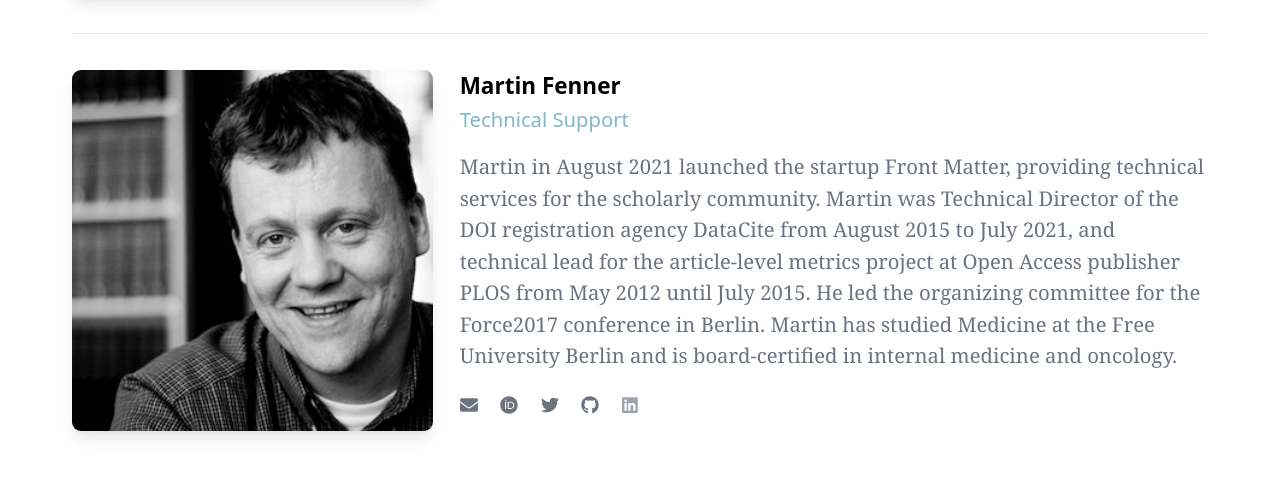
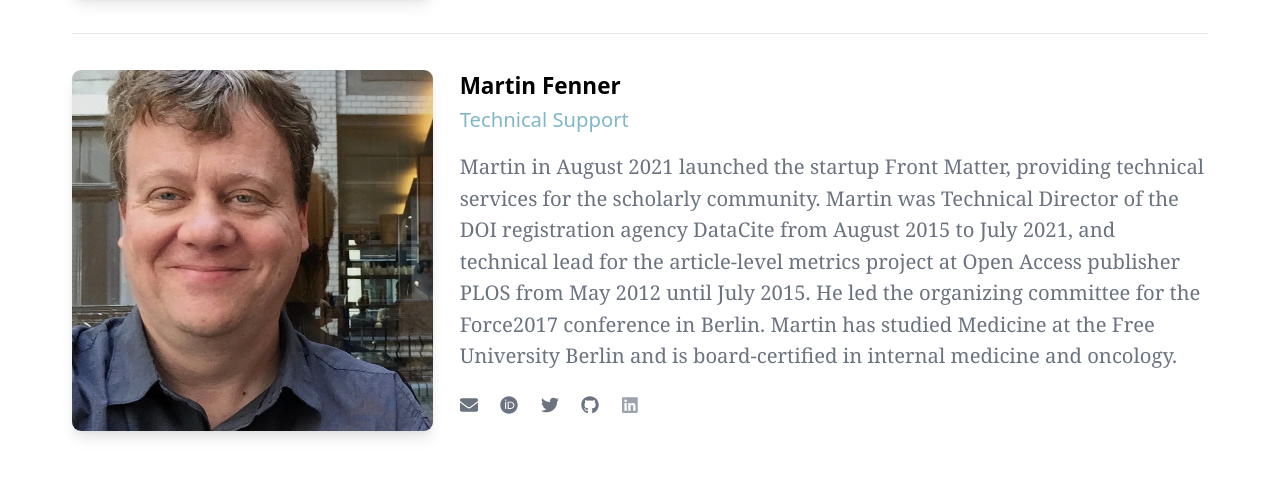
Before and after one commit to force11/upstream, a Next.js app: page /team in a window 1280 px wide. Shown: the part 1873-2354 px from the top of the page. Built offline with nearby package versions, Linux system fonts and the light colour scheme; a web font is replaced by a local one.

Commit message:
change picture for martin

```diff
--- a/components/Team.tsx
+++ b/components/Team.tsx
@@ -48,7 +48,7 @@ const people = [
     role: "Technical Support",
     emailUrl: "mailto:martin@front-matter.io",
     orcidUrl: "https://orcid.org/0000-0003-1419-2405",
-    imageUrl: "/img/mfenner.png",
+    imageUrl: "/img/mfenner.jpeg",
     bio: "Martin in August 2021 launched the startup Front Matter, providing technical services for the scholarly community. Martin was Technical Director of the DOI registration agency DataCite from August 2015 to July 2021, and technical lead for the article-level metrics project at Open Access publisher PLOS from May 2012 until July 2015. He led the organizing committee for the Force2017 conference in Berlin. Martin has studied Medicine at the Free University Berlin and is board-certified in internal medicine and oncology.",
     twitterUrl: "https://twitter.com/mfenner",
     githubUrl: "https://github.com/mfenner",
@@ -79,9 +79,9 @@ export default function Team() {
                     <div className="aspect-w-2 aspect-h-2 sm:aspect-w-2 sm:aspect-h-2">
                       {person.imageUrl && (
                         <img
-                          className="object-cover shadow-lg rounded-lg filter grayscale"
+                          className="object-cover shadow-lg rounded-lg"
                           src={person.imageUrl}
-                          alt=""
+                          alt={"image " + person.name}
                         />
                       )}
                     </div>
```
Also changed, not shown: public/img/mfenner.jpeg (added).
